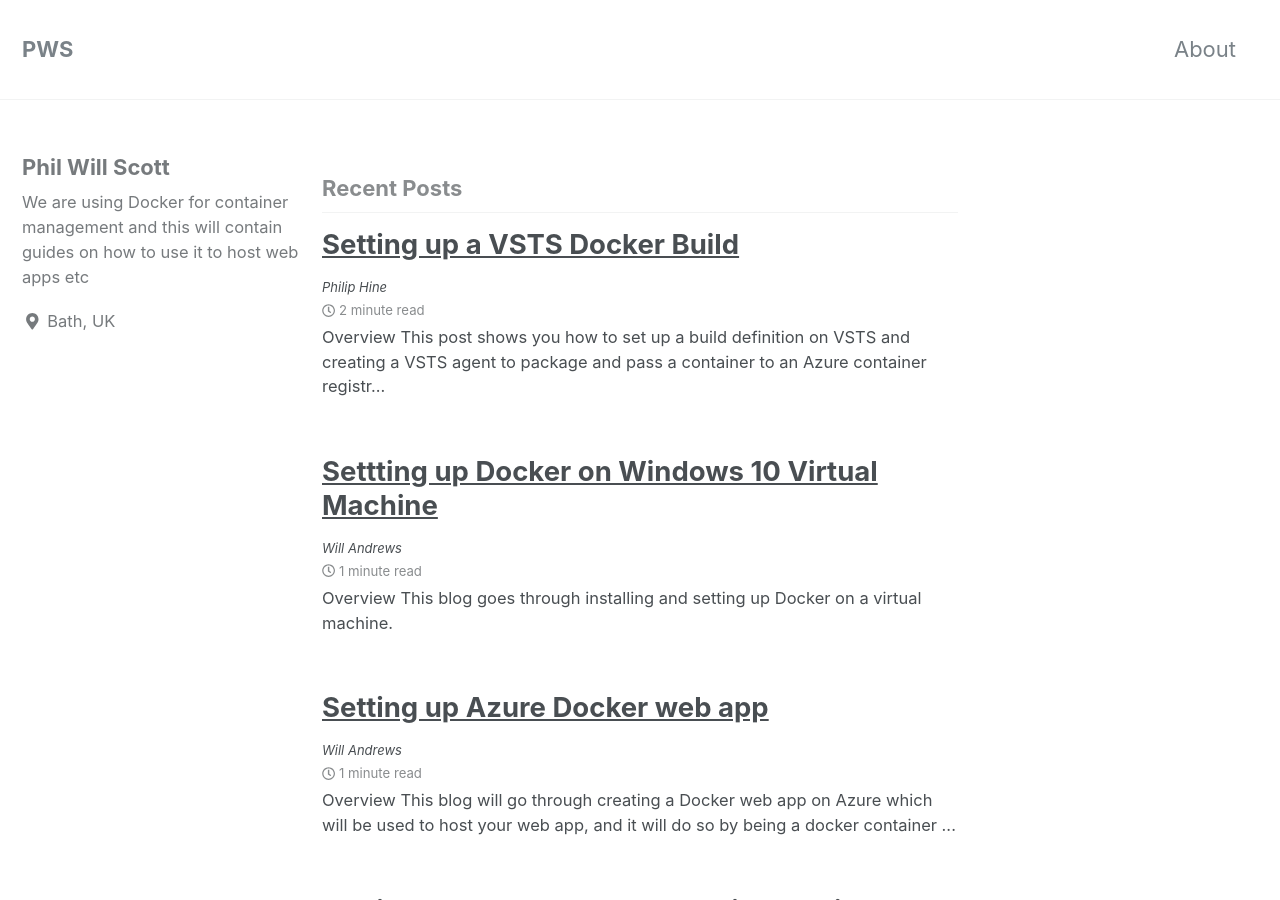
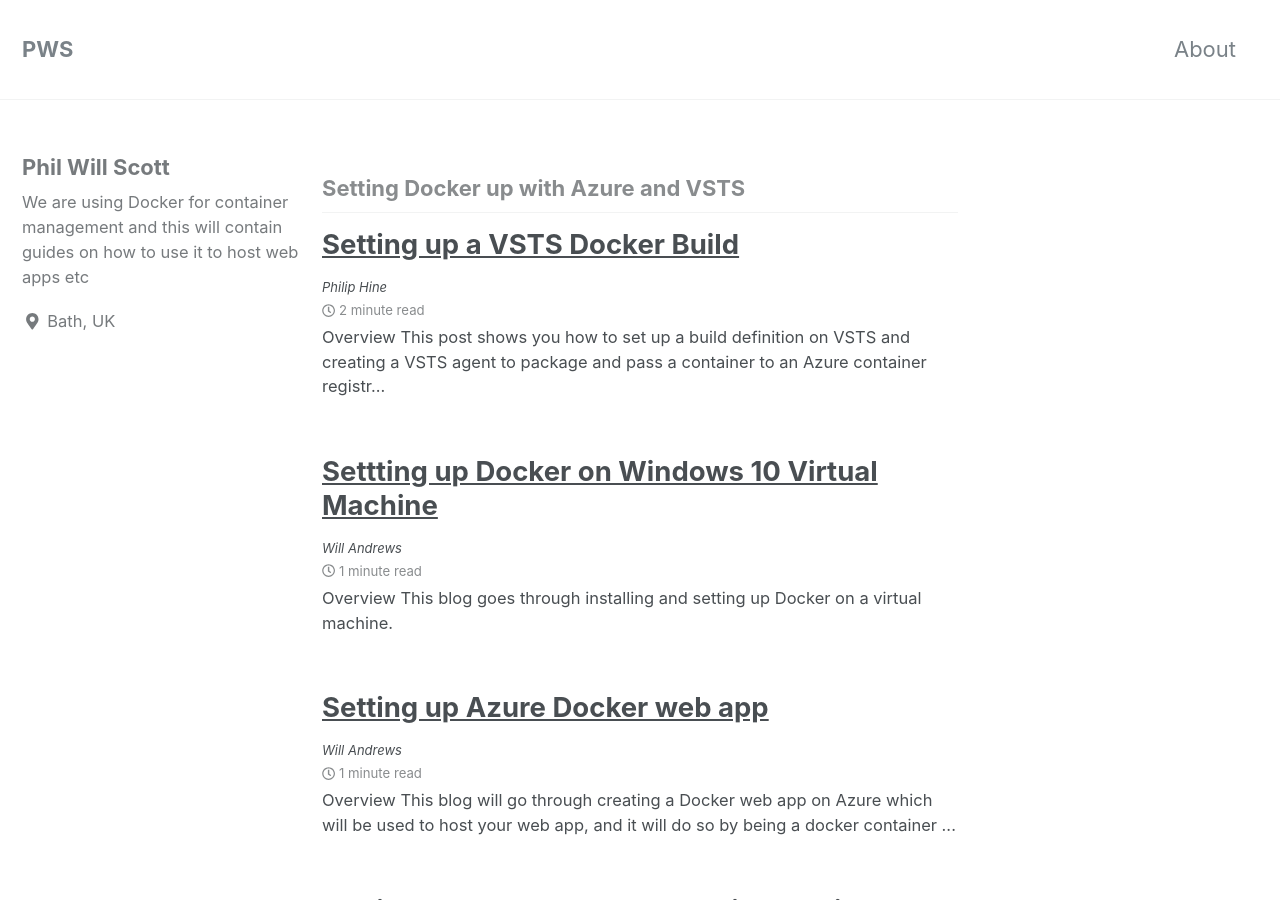
Before and after one commit to BenchProjects/PWS-Blog, a Jekyll site: the page built from index.html, in a window 1280 px wide and 900 px high. Built offline with Jekyll 4.4.1, drawn with Linux system fonts in a browser that asks for light colours; nearby versions of some CDN libraries; the list of posts is cut into pages by our own code.

Commit message:
Change main pages heading

```diff
--- a/_layouts/home.html
+++ b/_layouts/home.html
@@ -2,8 +2,8 @@
 layout: archive
 ---
 
-<h3 class="archive__subtitle">{{ site.data.ui-text[site.locale].recent_posts | default: "Recent Posts" }}</h3>
-
+<!--<h3 class="archive__subtitle">{{ site.data.ui-text[site.locale].recent_posts | default: "Recent Posts" }}</h3> -->
+<h3 class="archive__subtitle">Setting Docker up with Azure and VSTS</h3>
 {% for post in paginator.posts %}
   {% include archive-single.html %}
 {% endfor %}
```
